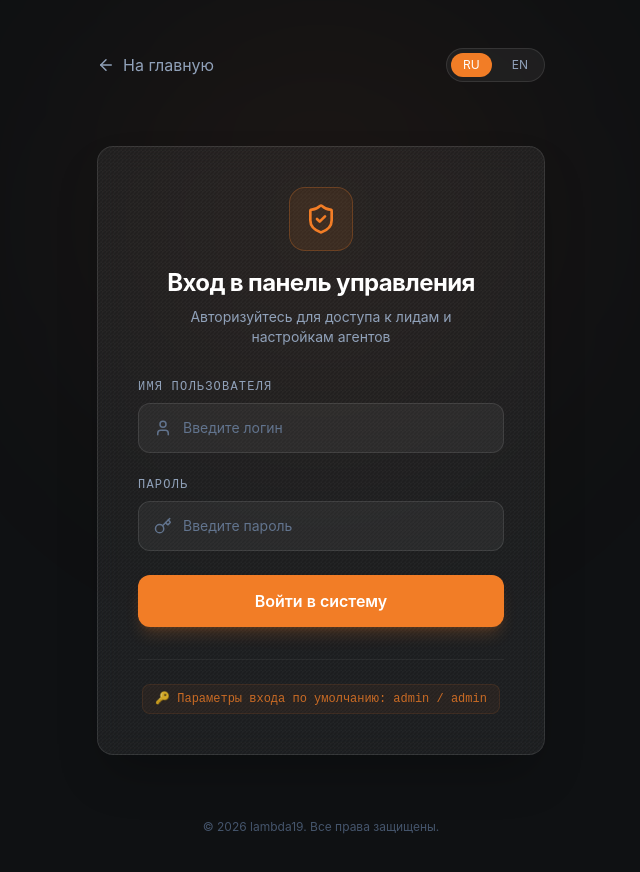
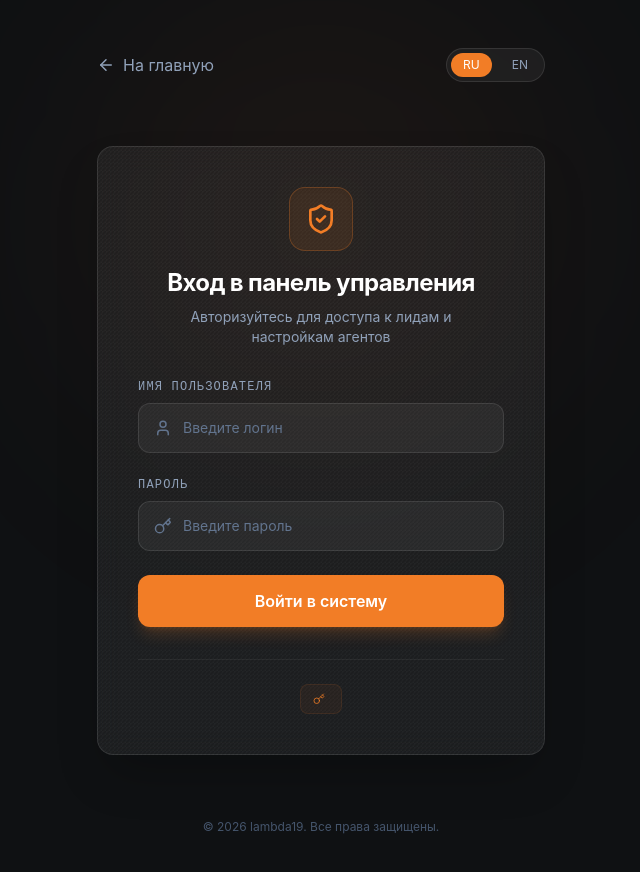
Before and after one commit to lambda19-auto/p_lambda19, a React (Vite) app: page /login in a window 1280 px wide. Shown: the top 872 px of the page, without its empty margins (319-959 px from the left). Built offline with nearby package versions, Linux system fonts and the light colour scheme.

Commit message:
fix src/pages/Login.tsx

```diff
--- a/src/pages/Login.tsx
+++ b/src/pages/Login.tsx
@@ -61,7 +61,7 @@ export default function Login() {
       } else {
         setError(data.message || (language === 'ru' ? 'Неверный логин или пароль' : 'Invalid username or password'));
       }
-    } catch (err) {
+    } catch {
       setError(language === 'ru' ? 'Ошибка связи с сервером. Попробуйте еще раз.' : 'Server connection error. Please try again.');
     } finally {
       setLoading(false);
@@ -77,7 +77,7 @@ export default function Login() {
     passwordPlaceholder: language === 'ru' ? "Введите пароль" : "Enter password",
     submit: language === 'ru' ? "Войти в систему" : "Sign In",
     loading: language === 'ru' ? "Вход..." : "Signing in...",
-    defaultCreds: language === 'ru' ? "Параметры входа: admin / admin" : "Login credentials: admin / admin",
+    credentialsHint: language === 'ru' ? "Используйте учётные данные, заданные администратором." : "Use the credentials configured by your administrator.",
   };
 
   return (
@@ -196,10 +196,10 @@ export default function Login() {
             </button>
           </form>
 
-          {/* Tips / Default Credentials */}
+          {/* Credentials hint */}
           <div className="mt-8 pt-6 border-t border-white/5 text-center">
             <span className="inline-block text-xs font-mono text-lambda-orange/80 bg-lambda-orange/5 border border-lambda-orange/10 px-3 py-1.5 rounded-lg">
-              🔑 {loginText.defaultCreds}
+              <Key size={12} className="inline mr-1" /> {loginText.credentialsHint}
             </span>
           </div>
         </motion.div>
```
